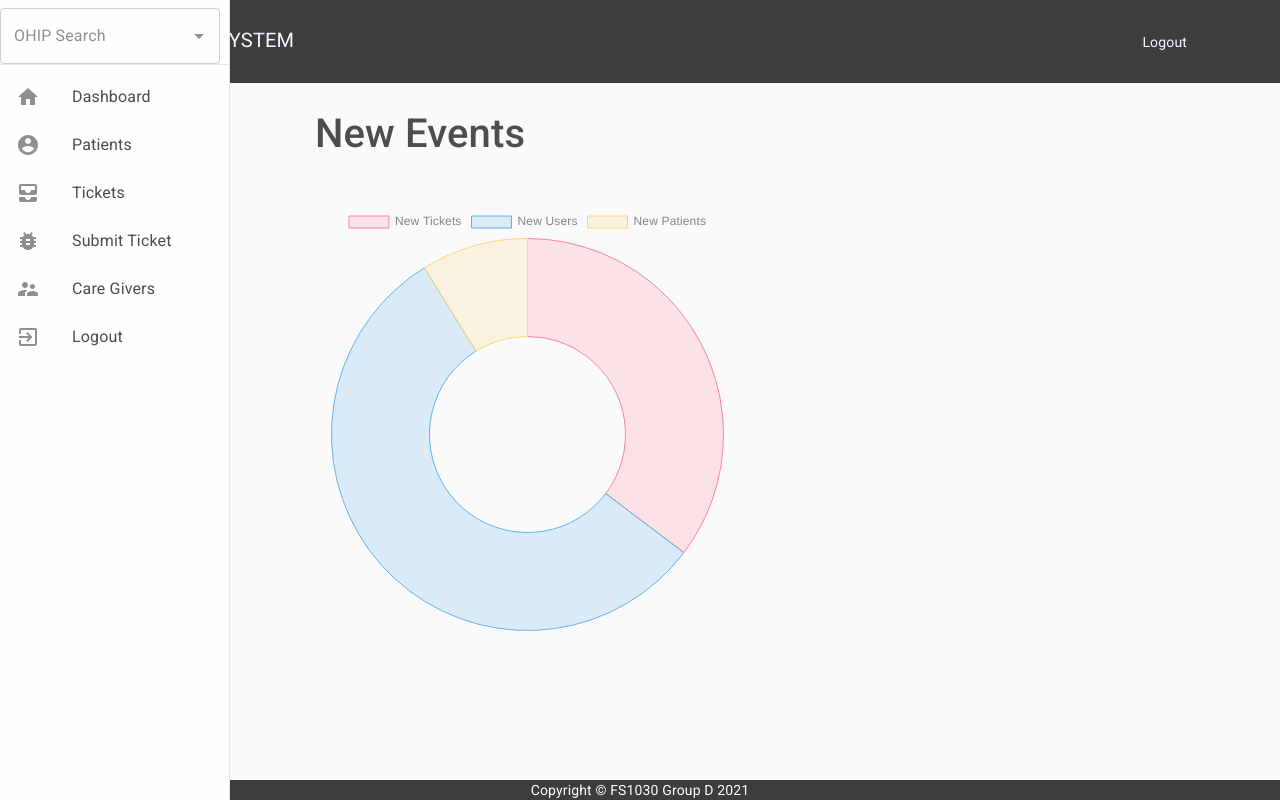
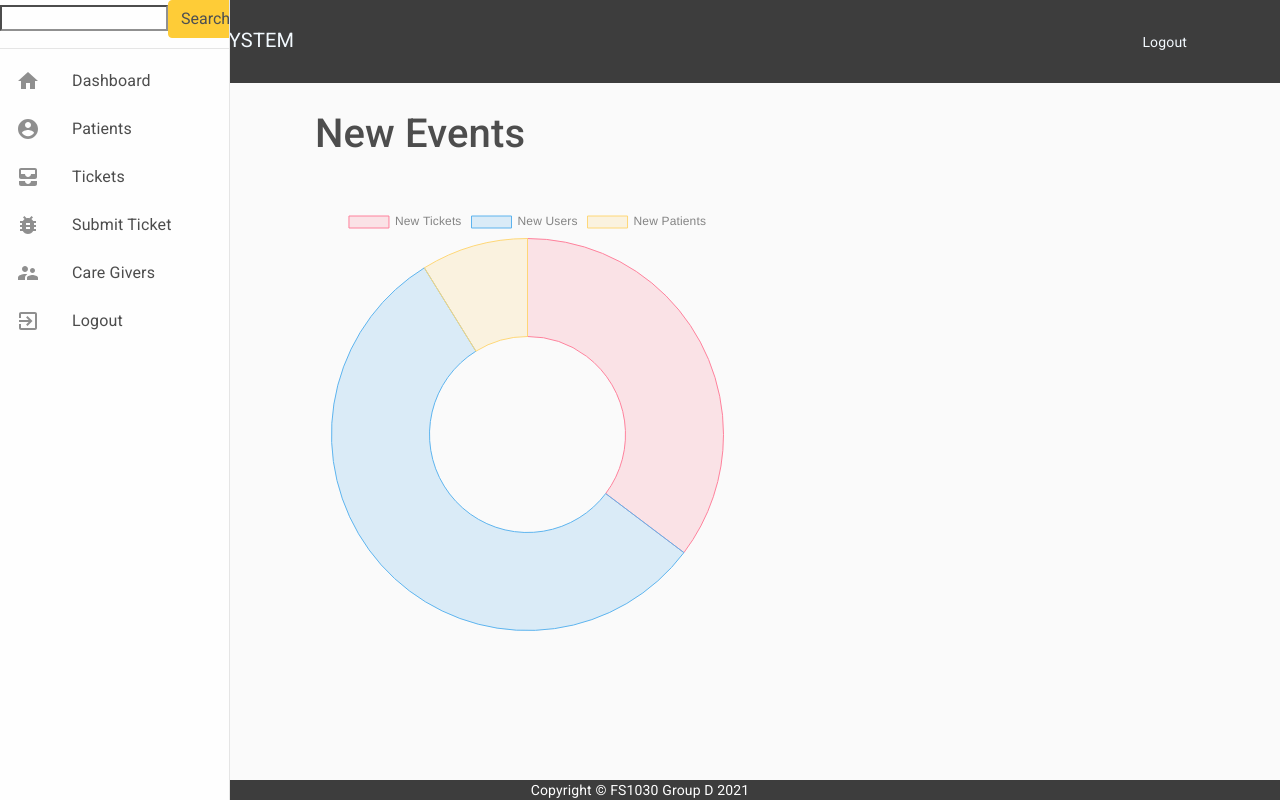
Before and after one commit to espernguyen97/FS1030-Group-Project-Electronical-Medical-Record-Management-System, a React (Create React App) app: page /submissions in a window 1280 px wide. Built offline with nearby package versions, Linux system fonts and the light colour scheme; sample sign-in values are in the browser's storage.

Commit message:
patient list fixed

```diff
--- a/src/components/search.js
+++ b/src/components/search.js
@@ -1,33 +1,55 @@
-import React from 'react';
-import TextField from '@material-ui/core/TextField';
-import Autocomplete from '@material-ui/lab/Autocomplete';
+import React, { Component } from 'react'
+import { Col,Button } from 'reactstrap';
 
-export default function Search() {
-  return (
-    <Autocomplete
-      id="combo-box-demo"
-      options={top100Films}
-      getOptionLabel={(option) => option.OHIP}
-      style={{ width: 220, marginTop: "0.5rem" }}
-      renderInput={(params) => <TextField {...params} label="OHIP Search" variant="outlined"/>}
-    />
-  );
+class Search extends Component {
+  state = {
+    query: '',
+    users: []
+  }
+
+  handleSearch = event => {
+    const query = event.target.value
+
+    setTimeout(() => {
+      fetch(`https://api.github.com/search/users?q=${query}`)
+        .then(response => response.json())
+        .then(users => {
+          this.setState({
+            query,
+            users: users.items
+          })
+        })
+    }, 200)
+  }
+
+  render() {
+    const { query, users } = this.state
+
+    return (
+      <div>
+        <input type="text" name="search" onChange={this.handleSearch} />
+        <Button color="warning">Search</Button>
+        {query && <p>Results for: {query}</p>}
+
+        <div style={{ marginTop: 10 }}>
+          {users &&
+            users.map(user => (
+              <div key={user.id}>
+                <ul>
+                  <li>{user.login}</li>
+                  <li>
+                    <a href={user.url}>{user.url}</a>
+                  </li>
+                  <li>
+                    <img alt="Avatar" src={user.avatar_url} width={50} />
+                  </li>
+                </ul>
+              </div>
+            ))}
+        </div>
+      </div>
+    )
+  }
 }
 
-// This will eventually to loaded with Data from the DB
-const top100Films = [
-  { OHIP: '00654a6s5as6d5as6ASDASD654', DOB: 1994 },
-  { OHIP: '1654a6s5as6d5as6ASDASD654', DOB: 1972 },
-  { OHIP: '2654a6s5as6d5as6ASDASD654', DOB: 1972 },
-  { OHIP: '3654a6s5as6d5as6ASDASD654', DOB: 1973 },
-  { OHIP: '4654a6s5as6d5as6ASDASD654', DOB: 1975 },
-  { OHIP: '5654a6s5as6d5as6ASDASD654', DOB: 1977 },
-  { OHIP: '6654a6s5as6d5as6ASDASD654', DOB: 1978 },
-  { OHIP: '7654a6s5as6d5as6ASDASD654', DOB: 1970 },
-  { OHIP: '8654a6s5as6d5as6ASDASD654', DOB: 1985 },
-  { OHIP: '9654a6s5as6d5as6ASDASD654', DOB: 1982 },
-  { OHIP: '0654a6s5as6d5as6ASDASD654', DOB: 1970 },
-  { OHIP: '11654a6s5as6d5as6ASDASD654', DOB: 1955 },
-  { OHIP: '12654a6s5as6d5as6ASDASD654', DOB: 1905 },
-  { OHIP: '13654a6s5as6d5as6ASDASD654', DOB: 1912 },
-];
+export default Search
--- a/src/components/userlist/list.js
+++ b/src/components/userlist/list.js
@@ -1,7 +1,9 @@
 import React, { useEffect, useState } from 'react'
 import parseJwt from '../../helpers/authHelper'
 import {Container} from 'reactstrap'
-import { Table,Col,Row } from 'reactstrap';
+import { Table,Button,Row } from 'reactstrap';
+import DeleteForeverIcon from '@material-ui/icons/DeleteForever';
+import EditIcon from '@material-ui/icons/Edit';
 
 const UserList = () => {
     const token = sessionStorage.getItem('token')
@@ -21,43 +23,41 @@ const UserList = () => {
         }
         getData()
     }, [token])
-   //*This is not displaying the right way it loads the top section everytime a new entry is loaded if anyone has a quick solution i'm all ears!- Dave
-    return (
-        <Container>{user}
-        <center><h2 className="display-5">Total Patients:{listing.length}</h2></center><br/>
-                    {listing.length === 0 &&
-                        <tr><td colSpan="4" className="text-center"><i>No Users Found/Something Went Wrong/Make Sure API is Running</i></td></tr>
-                    }
+
+   return (
+    <Container className="mainContent">
+        <Row className="userTitle">
+        <h2 className="display-5">Total Patients:{listing.length}{user}</h2>
+        </Row>
+        <Table responsive className="content">
+            <thead>
+                <tr>
+                <th>First Name</th>
+                <th>Last Name</th>
+                <th>Date Of Birth</th>
+                <th>O.H.I.P Number</th>
+                <th>Phone Number</th>
+                <th>Email Address</th>
+                <th>Age</th>
+                <th>Edit</th>
+
+                </tr>
+            </thead>
+            <tbody>
+                {listing.length === 0 &&
+                    <tr><td colSpan="4" className="text-center"><i>No Patients found</i></td></tr>
+                }
+                {listing.length > 0 &&
+                    listing.map(entry => <tr><td>{entry.name}</td><td>{entry.Last_Name}</td><td>{entry.DOB}</td><td>{entry.OHIP}</td><td>{entry.Phone_Number}</td><td>{entry.email}</td><td>{entry.Age}</td><td> <Button color="warning" type="submit"><EditIcon/></Button> <Button color="warning" type="submit"><DeleteForeverIcon/></Button></td></tr>)
+                }
+            </tbody>
 
 
-                    {listing.length > 0 &&
-                        listing.map(entry =>
 
-                          <Table>
-                          <tbody>
-                          <Row>
-                          <Col><b>First Name</b></Col>
-                          <Col><b>Last Name</b></Col>
-                          <Col><b>Date Of Birth</b></Col>
-                          <Col><b>O.H.I.P Number</b></Col>
-                          <Col><b>Phone Number</b></Col>
-                          <Col><b>Email Address</b></Col>
-                          <Col><b>Age</b></Col>
-                          </Row>
-                          <Row>
-                          <Col>{entry.name}</Col>
-                          <Col>{entry.Last_Name}</Col>
-                          <Col>{entry.DOB}</Col>
-                          <Col>{entry.OHIP}</Col>
-                          <Col>{entry.Phone_Number}</Col>
-                          <Col>{entry.email}</Col>
-                          <Col>{entry.Age}</Col>
-                          </Row>
-                          </tbody>
-                          </Table>)
-                    }
-        </Container>
-    )
+
+        </Table>
+    </Container>
+)
 }
 
 export default UserList
```
